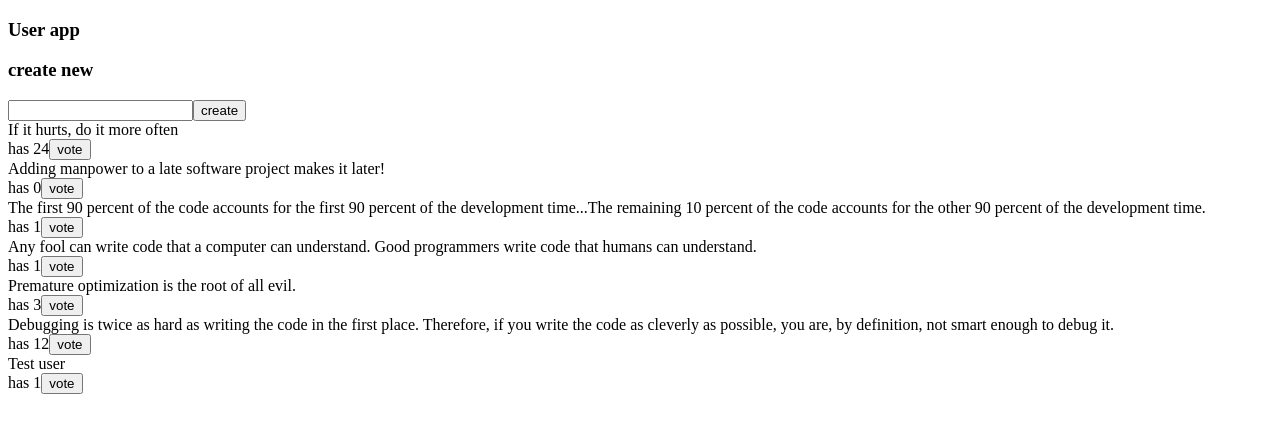
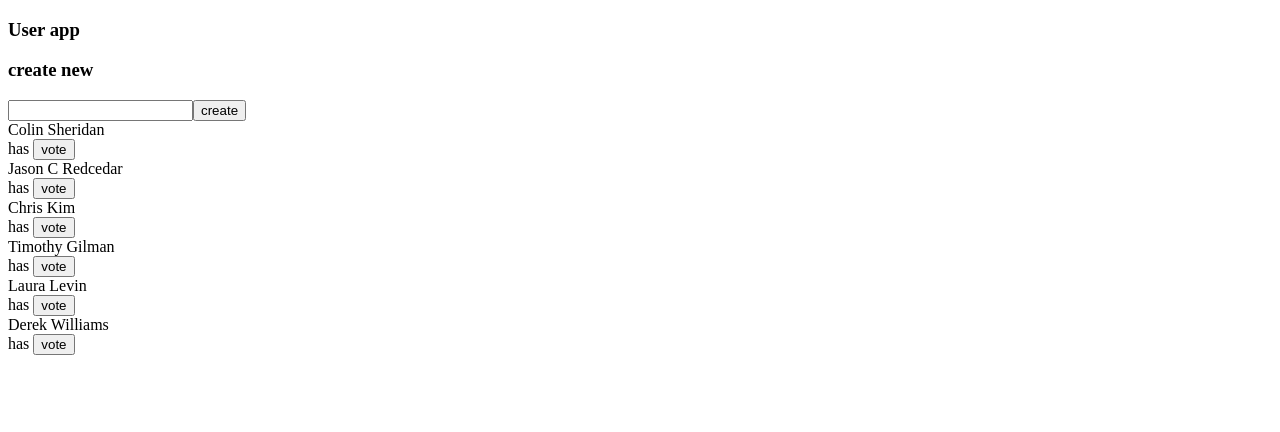
Before and after one commit to derekjwilliams/react-query-notes, a React (Vite) app in the folder mymymy-users/: page / in a window 1280 px wide. Shown: the top 432 px of the page. Built offline with nearby package versions, Linux system fonts and the light colour scheme; data requests are answered from the project's data file.

Commit message:
updated to use Postgrest server, modify src/requests.jsx to change this

```diff
--- a/mymymy-users/db.json
+++ b/mymymy-users/db.json
@@ -1,39 +1,52 @@
 {
   "users": [
     {
-      "display_name": "If it hurts, do it more often",
-      "votes": 24,
-      "id": "47145"
+      "id": 2,
+      "display_name": "Colin Sheridan",
+      "given_name": "Goose",
+      "family_name": "Bacon",
+      "email": "csheridan@willamette.edu",
+      "employee_id": "2357382"
     },
     {
-      "display_name": "Adding manpower to a late software project makes it later!",
-      "id": "21149",
-      "votes": 0
+      "id": 3,
+      "display_name": "Jason C Redcedar",
+      "given_name": "Maverick",
+      "family_name": "Churro",
+      "email": "jredcedar@willamette.edu",
+      "employee_id": "2357383"
     },
     {
-      "display_name": "The first 90 percent of the code accounts for the first 90 percent of the development time...The remaining 10 percent of the code accounts for the other 90 percent of the development time.",
-      "id": "69581",
-      "votes": 1
+      "id": 4,
+      "display_name": "Chris Kim",
+      "given_name": "Iceman",
+      "family_name": "Candy",
+      "email": "ckim3@willamette.edu",
+      "employee_id": "2362317"
     },
     {
-      "display_name": "Any fool can write code that a computer can understand. Good programmers write code that humans can understand.",
-      "id": "36975",
-      "votes": 1
+      "id": 5,
+      "display_name": "Timothy Gilman",
+      "given_name": "Viper",
+      "family_name": "Donut",
+      "email": "tgilman@willamette.edu",
+      "employee_id": "1697323"
     },
     {
-      "display_name": "Premature optimization is the root of all evil.",
-      "id": "25170",
-      "votes": 3
+      "id": 6,
+      "display_name": "Laura Levin",
+      "given_name": "Sundown",
+      "family_name": "Pizza",
+      "email": "llevin@willamette.edu",
+      "employee_id": "1448200"
     },
     {
-      "display_name": "Debugging is twice as hard as writing the code in the first place. Therefore, if you write the code as cleverly as possible, you are, by definition, not smart enough to debug it.",
-      "votes": 12,
-      "id": "98312"
-    },
-    {
-      "display_name": "Test user",
-      "votes": 1,
-      "id": "UKpRdZu"
+        "id": 1,
+        "display_name": "Derek Williams",
+        "given_name": "Derek",
+        "family_name": "Williams",
+        "email": "derek61@gmail.com",
+        "employee_id": "9999999"
     }
-  ]
+   ]
 }
--- a/mymymy-users/src/requests.jsx
+++ b/mymymy-users/src/requests.jsx
@@ -1,7 +1,7 @@
 import axios from 'axios'
 
-const baseUrl = 'http://localhost:3001/users' //json-server url
-// const baseUrl = 'http://localhost:3000/users' // postgrest url
+// const baseUrl = 'http://localhost:3001/users' //json-server url
+const baseUrl = 'http://localhost:3000/users' // postgrest url
 
 export const getUsers = () => {
   console.log('requests/getUsers')
```
